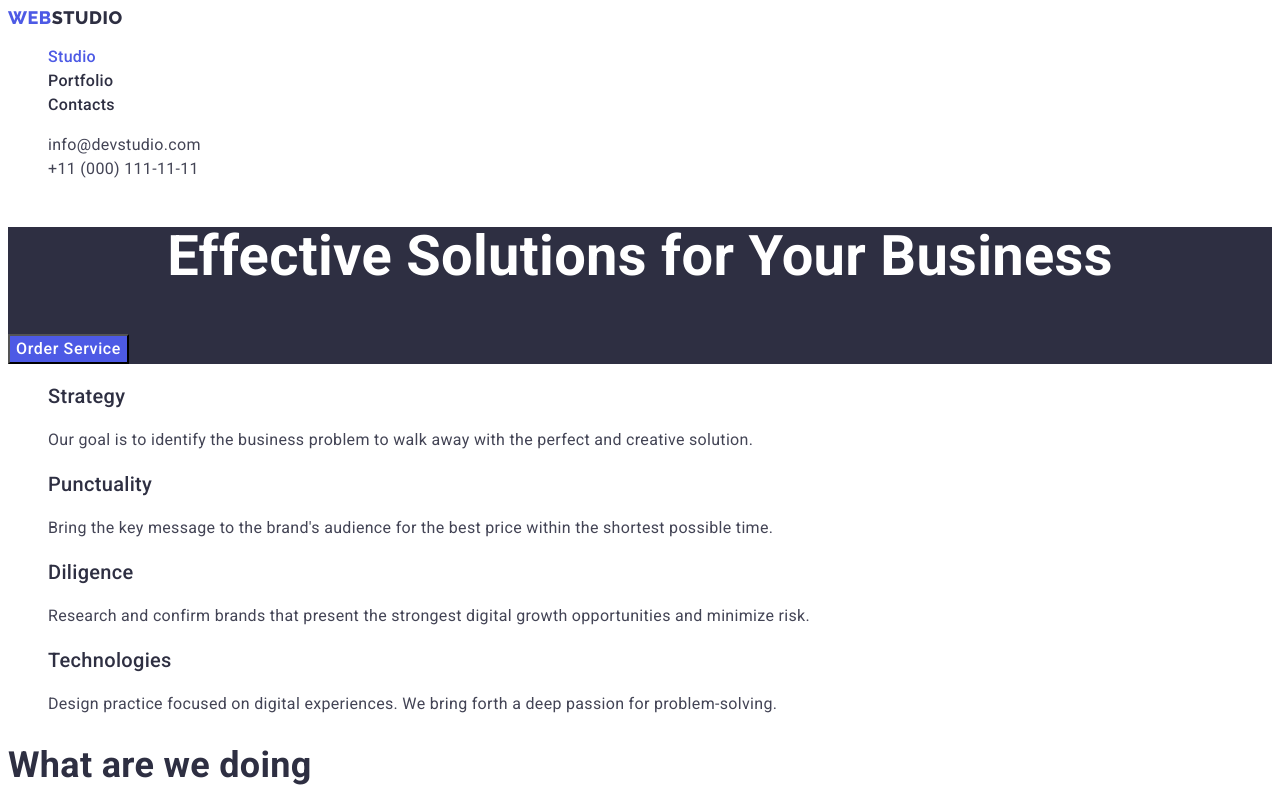
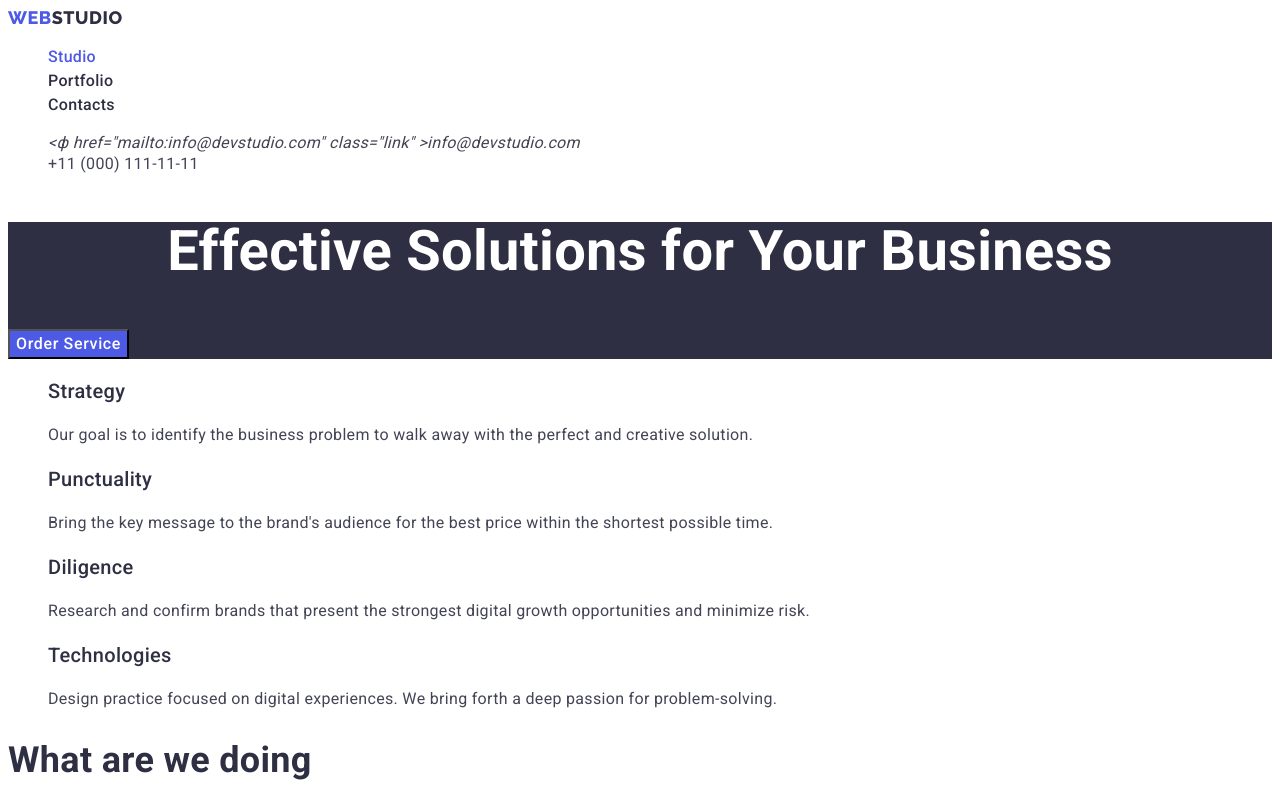
Before and after one commit to Yuliia2023/goit-markup-hw-02, a plain HTML site: page index.html in a window 1280 px wide. Shown: the top 800 px of the page. Drawn offline with Linux system fonts and the light colour scheme.

Commit message:
форматирование

```diff
--- a/index.html
+++ b/index.html
@@ -31,7 +31,7 @@
       <address>
         <ul class="auth-nav list">
           <li>
-            <a href="mailto:info@devstudio.com" class="link"
+            <ф href="mailto:info@devstudio.com" class="link"
               >info@devstudio.com</a
             >
           </li>
```
